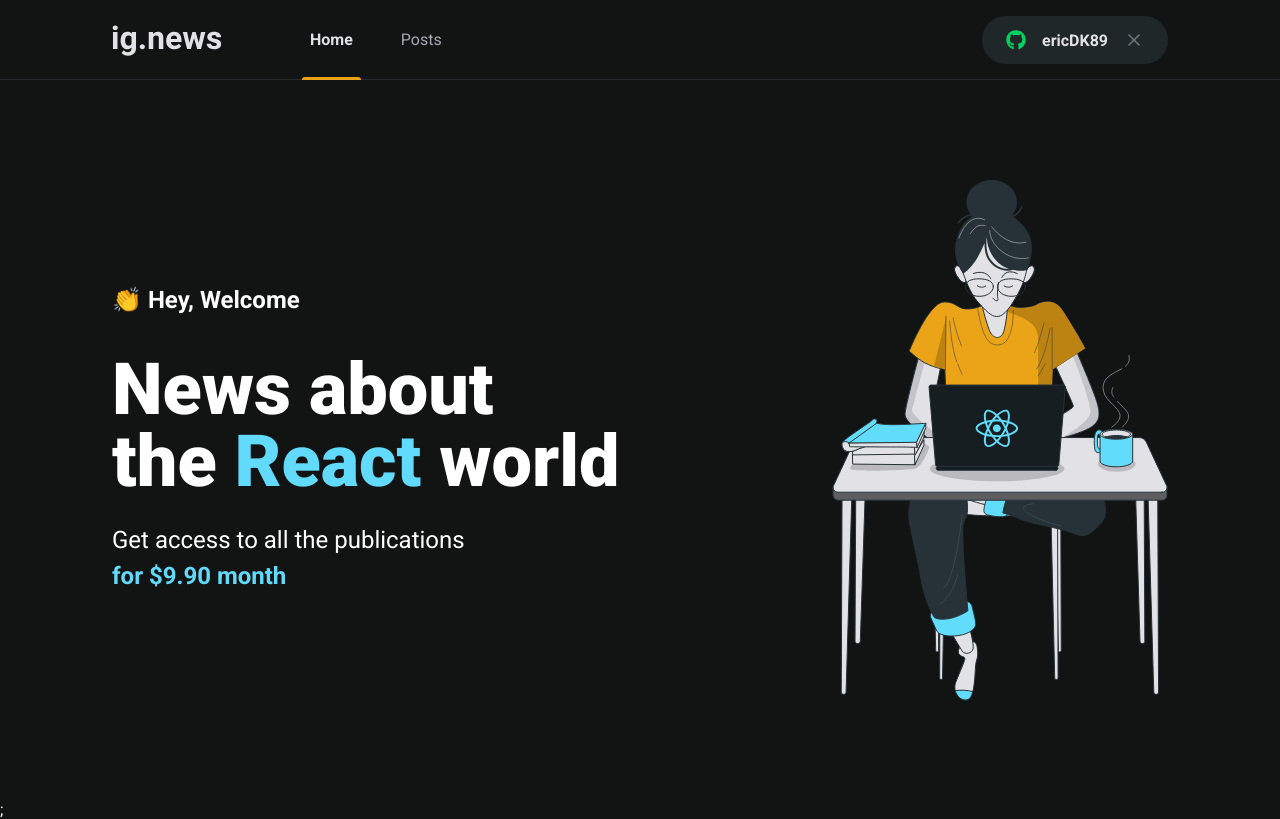
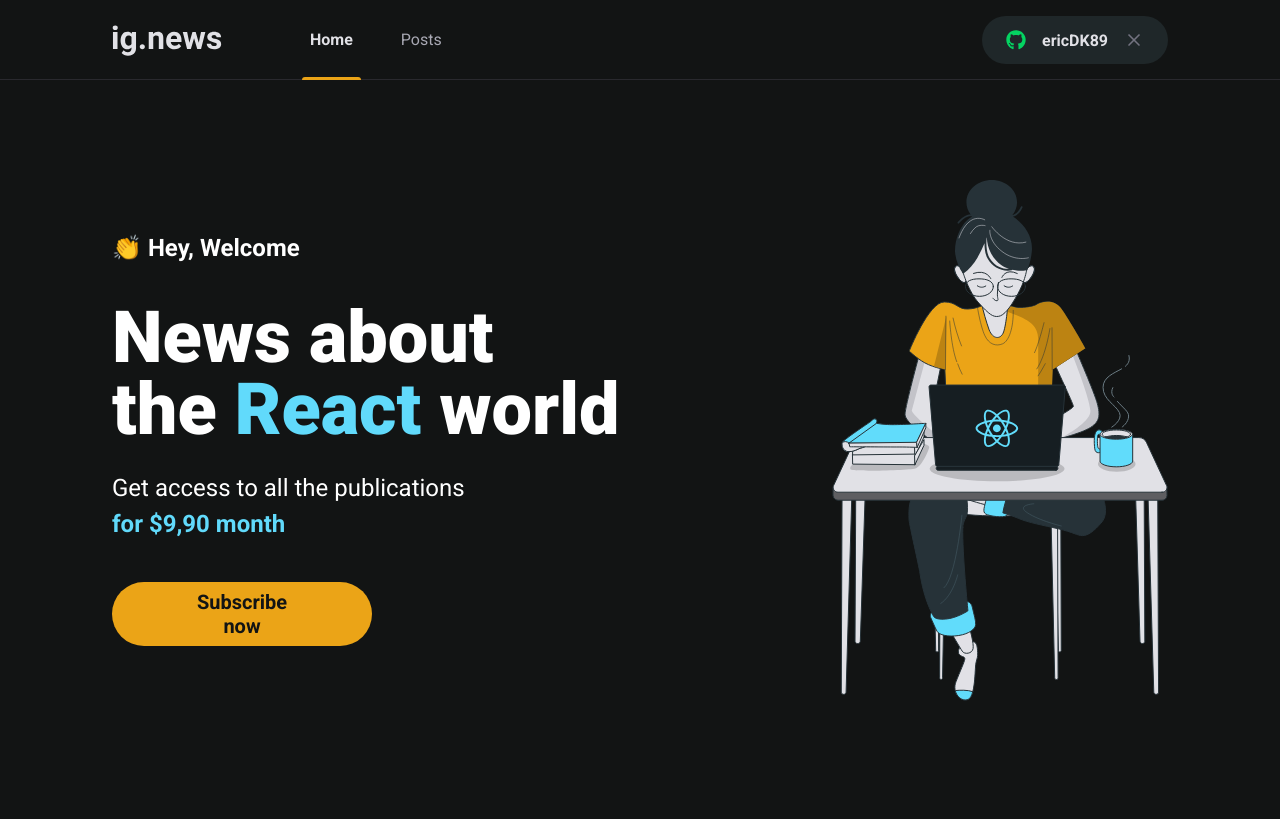
Before and after one commit to ericDK89/Fundamentos-NextJS, a Next.js app: page / in a window 1280 px wide. Built offline with nearby package versions, Linux system fonts and the light colour scheme.

Commit message:
.env Stripe created

```diff
--- a/src/components/Header/index.tsx
+++ b/src/components/Header/index.tsx
@@ -16,5 +16,5 @@
         <SignInButton />
       </div>
     </header>
-  );
+  )
 }
--- /dev/null
+++ b/src/components/SubscribeButton/index.tsx
@@ -0,0 +1,9 @@
+import styles from "./styles.module.scss";
+
+export function SubscribeButton() {
+  return (
+    <button className={styles.Container} type="button">
+      Subscribe now
+    </button>
+  );
+}
--- /dev/null
+++ b/src/components/SubscribeButton/styles.module.scss
@@ -0,0 +1,21 @@
+.Container {
+  width: 260px;
+  height: 4rem;
+  border: 0;
+  border-radius: 9999px;
+  background-color: var(--yellow-500);
+  color: var(--gray-900);
+  font-size: 1.25rem;
+  font-weight: bold;
+  padding: 1.3rem 4rem;
+
+  display: flex;
+  align-items: center;
+  justify-content: center;
+
+  transition: filter 0.2s;
+
+  &:hover {
+    filter: brightness(0.8);
+  }
+}
--- a/src/pages/_app.tsx
+++ b/src/pages/_app.tsx
@@ -7,7 +7,7 @@
   return (
     <>
       <Header />
-      <Component {...pageProps} />;
+      <Component {...pageProps} />
     </>
   );
 }
--- a/src/pages/index.module.scss
+++ b/src/pages/index.module.scss
@@ -16,7 +16,7 @@
     font-size: 1.5rem;
   }
 
-  h1{
+  h1 {
     font-size: 4.5rem;
     line-height: 4.5rem;
     font-weight: 900;
@@ -36,4 +36,8 @@
       color: var(--blue-500);
     }
   }
+
+  button {
+    margin-top: 2.5rem;
+  }
 }
--- a/src/pages/index.tsx
+++ b/src/pages/index.tsx
@@ -1,4 +1,5 @@
 import Head from "next/head";
+import { SubscribeButton } from "../components/SubscribeButton";
 
 import styles from "./index.module.scss";
 
@@ -17,11 +18,13 @@
           </h1>
           <p>
             Get access to all the publications <br />{" "}
-            <strong>for $9.90 month</strong>
+            <strong>for $9,90 month</strong>
           </p>
+          <SubscribeButton />
         </section>
         <img src="/assets/images/avatar.svg" alt="Girl coding" />
       </main>
+
     </>
   );
 }
```
